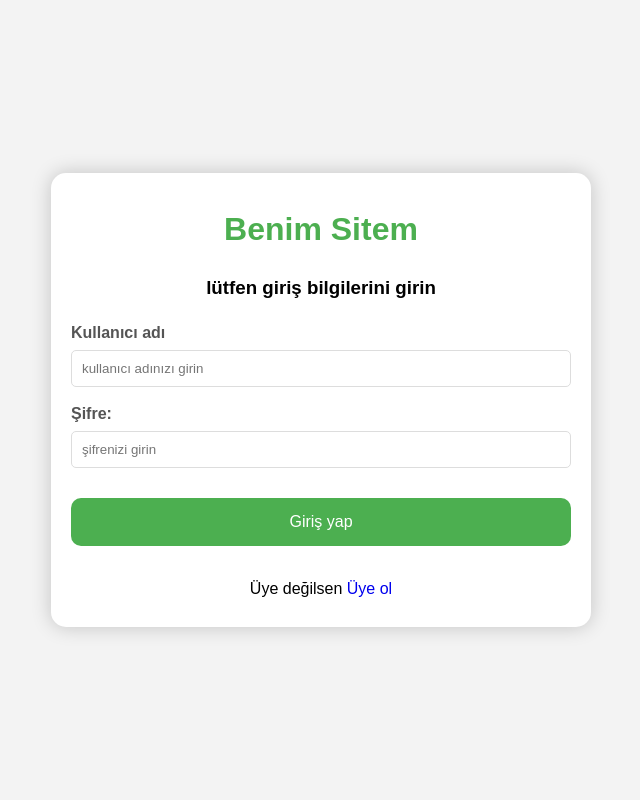
After one commit to Wujin0/Sakarya-niversitesi-Web-teknolojileri, a PHP site: the page made by giriş.html in a window 1280 px wide. The commit adds this page. Shown: the whole page, without its empty margins (319-959 px from the left). Run offline with PHP 8.4, Linux system fonts and the light colour scheme.

Commit message:
yoruldum

```diff
--- /dev/null
+++ b/giriş.html
@@ -0,0 +1,48 @@
+<!DOCTYPE html>
+<html lang="en">
+<head>
+    <meta charset="UTF-8">
+    <meta name="viewport" content="width=device-width, initial-scale=1.0">
+    <title>HTML Login Form</title>
+    <link rel="stylesheet" href="style.css"> <!-- CSS dosyanızı burada çağırın -->
+</head>
+<body class="login"> <!-- "login" class'ını body elementine ekleyin -->
+    <div class="main login"> <!-- "login" class'ını main div ve içindeki elementlere ekleyin -->
+        <h1 class="login">Benim Sitem</h1> <!-- "login" class'ını h1 elementine ekleyin -->
+        <h3 class="login">lütfen giriş bilgilerini girin</h3> <!-- "login" class'ını h3 elementine ekleyin -->
+        <form action="">
+            <label for="first" class="login"> <!-- "login" class'ını label elementlerine ekleyin -->
+                Kullanıcı adı
+            </label>
+            <input type="text"
+                   id="first"
+                   name="first"
+                   placeholder="kullanıcı adınızı girin" required
+                   class="login"> <!-- "login" class'ını input elementine ekleyin -->
+
+            <label for="password" class="login"> <!-- "login" class'ını label elementlerine ekleyin -->
+                Şifre:
+            </label>
+            <input type="password"
+                   id="password"
+                   name="password"
+                   placeholder="şifrenizi girin" required
+                   class="login"> <!-- "login" class'ını input elementine ekleyin -->
+
+            <div class="wrap login"> <!-- "login" class'ını wrap div ve içindeki elementlere ekleyin -->
+                <button type="submit"
+                        onclick="solve()"
+                        class="login"> <!-- "login" class'ını button elementine ekleyin -->
+                    Giriş yap
+                </button>
+            </div>
+        </form>
+        <p class="login">Üye değilsen
+            <a href="#"
+               style="text-decoration: none;">
+                Üye ol
+            </a>
+        </p>
+    </div>
+</body>
+</html>
--- a/style.css
+++ b/style.css
@@ -247,18 +247,20 @@
 }
 
 .hobby-box-hobilerim {
-    background-color: #f0f0f0;
+    background-color: #d7490ca8;
+    color: white;
     padding: 10px;
     border: 1px solid #ccc;
     width: 150px;
     text-align: center;
     cursor: pointer;
+    box-shadow: 0 4px 8px rgba(0, 0, 0, 0.1); /* Gölgeli efekt */
+    transition: box-shadow 0.3s; /* Gölgeli efektin animasyonu */
 }
 
-.hobby-box-hobilerim:hover {
-    background-color: #e0e0e0;
+.button-default:hover {
+    box-shadow: 0 8px 16px rgba(0, 0, 0, 0.2); /* Hover olduğunda daha belirgin bir gölgeli efekt */
 }
-
 .hobby-info-hobilerim {
     margin-top: 20px;
     padding: 10px;
@@ -329,7 +331,7 @@
     transform: translateY(-50%);
     z-index: 1;
     background-color: rgba(0, 0, 0, 0.5);
-    color: #fff;
+    color: #000000;
     border: none;
     padding: 10px;
     cursor: pointer;
@@ -352,7 +354,7 @@
 
 /* Slider Slayt Bilgi Kutusu */
 .slider-info {
-    background-color: rgba(255, 255, 255, 0.8);
+    background-color: rgba(241, 5, 5, 0.8);
     padding: 20px;
     border-radius: 8px;
     box-shadow: 0 0 10px rgba(0, 0, 0, 0.1);
@@ -370,3 +372,89 @@
     font-size: 16px;
     line-height: 1.6;
 }
+
+/* giriş css i */
+body.login {
+    display: flex;
+    align-items: center;
+    justify-content: center;
+    font-family: sans-serif;
+    line-height: 1.5;
+    min-height: 100vh;
+    background: #f3f3f3;
+    flex-direction: column;
+    margin: 0;
+}
+
+.main.login {
+    background-color: #fff;
+    border-radius: 15px;
+    box-shadow: 0 0 20px rgba(0, 0, 0, 0.2);
+    padding: 10px 20px;
+    transition: transform 0.2s;
+    width: 500px;
+    text-align: center;
+}
+
+h1.login {
+    color: #4CAF50;
+}
+
+label.login {
+    display: block;
+    width: 100%;
+    margin-top: 10px;
+    margin-bottom: 5px;
+    text-align: left;
+    color: #555;
+    font-weight: bold;
+}
+
+
+input.login {
+    display: block;
+    width: 100%;
+    margin-bottom: 15px;
+    padding: 10px;
+    box-sizing: border-box;
+    border: 1px solid #ddd;
+    border-radius: 5px;
+}
+
+button.login {
+    padding: 15px;
+    border-radius: 10px;
+    margin-top: 15px;
+    margin-bottom: 15px;
+    border: none;
+    color: white;
+    cursor: pointer;
+    background-color: #4CAF50;
+    width: 100%;
+    font-size: 16px;
+}
+
+.wrap.login {
+    display: flex;
+    justify-content: center;
+    align-items: center;
+}
+/* slider ayarı*/
+
+.carousel-inner {
+    width: 100%;
+    max-width: 100x; /* İstediğiniz genişliği burada belirleyebilirsiniz */
+    height: auto; /* Otomatik yükseklik */
+
+        border-radius: 10px; /* Slider içeriğinin kenarlarını yuvarlatır */
+        overflow: hidden; /* İçeriğin taşan kısımlarını gizler */
+
+}
+
+.carousel-item {
+    text-align: center; /* İçeriği merkezlemek için */
+}
+.carousel-item img {
+    display: block;
+    margin: 0 auto;
+}
```
Also changed, not shown: index.html (+15 -10 lines), şehrim.html (+27 -9 lines), kitaplar.jpeg (added), oyunlar.jpeg (added), spor.jpeg (added), şehrim-doğa.jpeg (added), şehrim-kültür.jpeg (added), şehrim-tarih.jpeg (added), şehrim-tarih1.jpeg (added).
